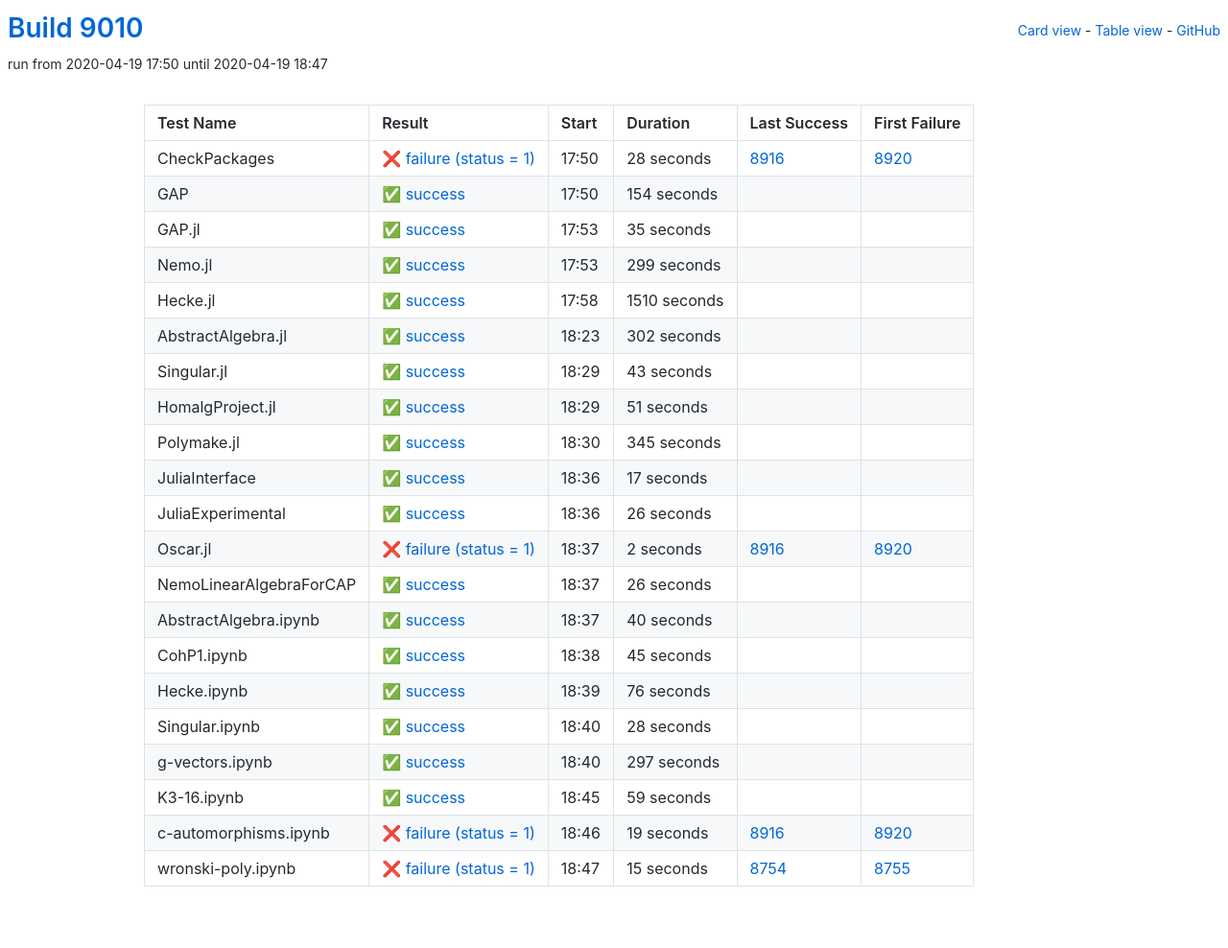
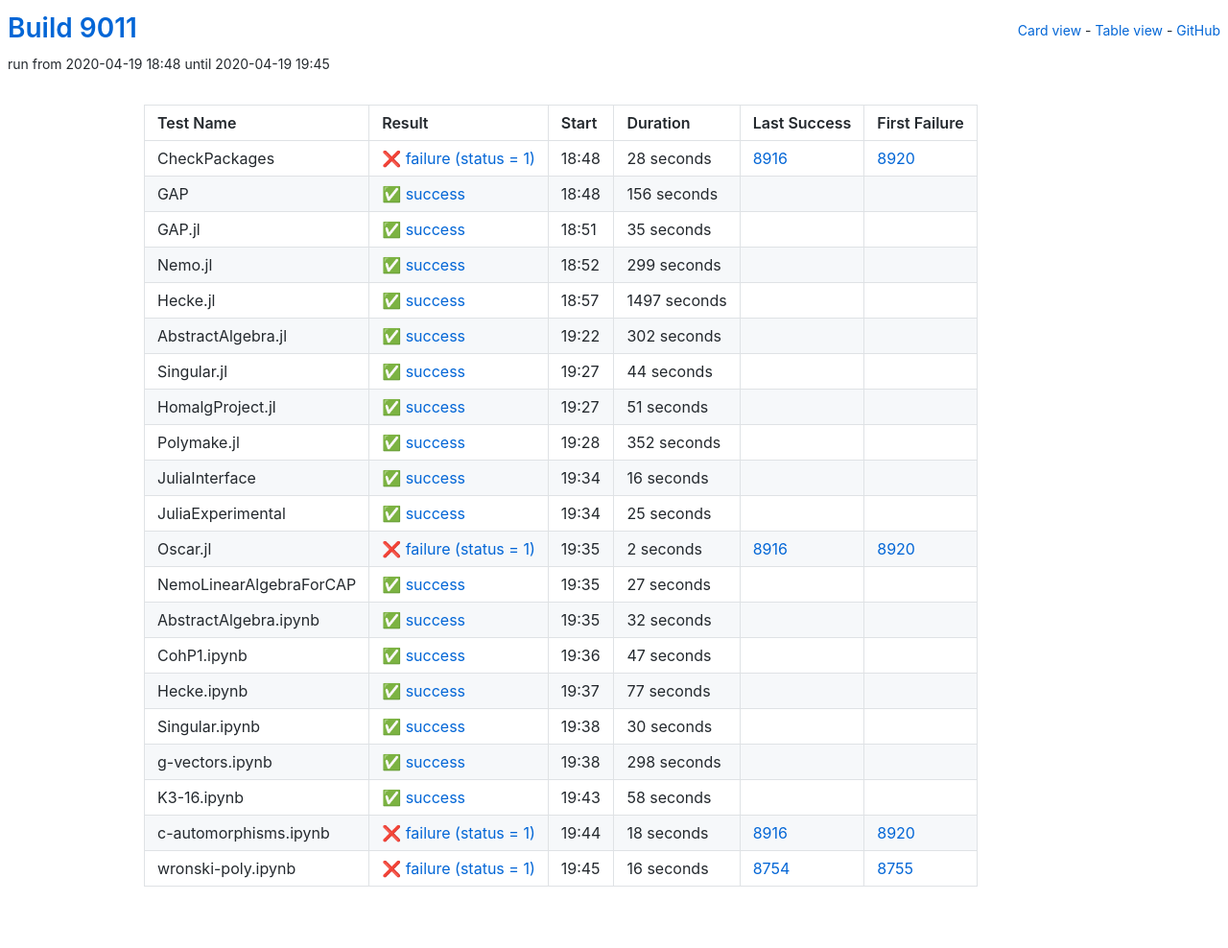
Before and after one commit to oscar-system/oscar-ci-status, a Jekyll site: the page built from table.html, in a window 1280 px wide. Shown: the whole page at 96% size. Built offline with Jekyll 4.4.1, drawn with Linux system fonts in a browser that asks for light colours.

Commit message:
Build 9011

```diff
--- a/_data/ci.yml
+++ b/_data/ci.yml
@@ -1,5 +1,5 @@
-build: 9010
-build_url: https://oscarci.mathematik.uni-kl.de/job/oscar/9010/
+build: 9011
+build_url: https://oscarci.mathematik.uni-kl.de/job/oscar/9011/
 job: oscar
 tests:
 - duration: 28
@@ -8,20 +8,20 @@ tests:
   first_failure_url: https://oscarci.mathematik.uni-kl.de/job/oscar/8920/
   last_success: 8916
   last_success_url: https://oscarci.mathematik.uni-kl.de/job/oscar/8916/
-  log: https://oscarci.mathematik.uni-kl.de/job/oscar/9010/artifact/logs/build-9010/CheckPackages.log
+  log: https://oscarci.mathematik.uni-kl.de/job/oscar/9011/artifact/logs/build-9011/CheckPackages.log
   name: CheckPackages
-  start: 2020-04-19 17:50
+  start: 2020-04-19 18:48
   status: failure
   success: false
-- duration: 154
+- duration: 156
   exitcode: 0
   first_failure: false
   first_failure_url: null
   last_success: false
   last_success_url: null
-  log: https://oscarci.mathematik.uni-kl.de/job/oscar/9010/artifact/logs/build-9010/GAP.log
+  log: https://oscarci.mathematik.uni-kl.de/job/oscar/9011/artifact/logs/build-9011/GAP.log
   name: GAP
-  start: 2020-04-19 17:50
+  start: 2020-04-19 18:48
   status: success
   success: true
 - duration: 35
@@ -30,9 +30,9 @@ tests:
   first_failure_url: null
   last_success: false
   last_success_url: null
-  log: https://oscarci.mathematik.uni-kl.de/job/oscar/9010/artifact/logs/build-9010/GAP.jl.log
+  log: https://oscarci.mathematik.uni-kl.de/job/oscar/9011/artifact/logs/build-9011/GAP.jl.log
   name: GAP.jl
-  start: 2020-04-19 17:53
+  start: 2020-04-19 18:51
   status: success
   success: true
 - duration: 299
@@ -41,20 +41,20 @@ tests:
   first_failure_url: null
   last_success: false
   last_success_url: null
-  log: https://oscarci.mathematik.uni-kl.de/job/oscar/9010/artifact/logs/build-9010/Nemo.jl.log
+  log: https://oscarci.mathematik.uni-kl.de/job/oscar/9011/artifact/logs/build-9011/Nemo.jl.log
   name: Nemo.jl
-  start: 2020-04-19 17:53
+  start: 2020-04-19 18:52
   status: success
   success: true
-- duration: 1510
+- duration: 1497
   exitcode: 0
   first_failure: false
   first_failure_url: null
   last_success: false
   last_success_url: null
-  log: https://oscarci.mathematik.uni-kl.de/job/oscar/9010/artifact/logs/build-9010/Hecke.jl.log
+  log: https://oscarci.mathematik.uni-kl.de/job/oscar/9011/artifact/logs/build-9011/Hecke.jl.log
   name: Hecke.jl
-  start: 2020-04-19 17:58
+  start: 2020-04-19 18:57
   status: success
   success: true
 - duration: 302
@@ -63,20 +63,20 @@ tests:
   first_failure_url: null
   last_success: false
   last_success_url: null
-  log: https://oscarci.mathematik.uni-kl.de/job/oscar/9010/artifact/logs/build-9010/AbstractAlgebra.jl.log
+  log: https://oscarci.mathematik.uni-kl.de/job/oscar/9011/artifact/logs/build-9011/AbstractAlgebra.jl.log
   name: AbstractAlgebra.jl
-  start: 2020-04-19 18:23
+  start: 2020-04-19 19:22
   status: success
   success: true
-- duration: 43
+- duration: 44
   exitcode: 0
   first_failure: false
   first_failure_url: null
   last_success: false
   last_success_url: null
-  log: https://oscarci.mathematik.uni-kl.de/job/oscar/9010/artifact/logs/build-9010/Singular.jl.log
+  log: https://oscarci.mathematik.uni-kl.de/job/oscar/9011/artifact/logs/build-9011/Singular.jl.log
   name: Singular.jl
-  start: 2020-04-19 18:29
+  start: 2020-04-19 19:27
   status: success
   success: true
 - duration: 51
@@ -85,42 +85,42 @@ tests:
   first_failure_url: null
   last_success: false
   last_success_url: null
-  log: https://oscarci.mathematik.uni-kl.de/job/oscar/9010/artifact/logs/build-9010/HomalgProject.jl.log
+  log: https://oscarci.mathematik.uni-kl.de/job/oscar/9011/artifact/logs/build-9011/HomalgProject.jl.log
   name: HomalgProject.jl
-  start: 2020-04-19 18:29
+  start: 2020-04-19 19:27
   status: success
   success: true
-- duration: 345
+- duration: 352
   exitcode: 0
   first_failure: false
   first_failure_url: null
   last_success: false
   last_success_url: null
-  log: https://oscarci.mathematik.uni-kl.de/job/oscar/9010/artifact/logs/build-9010/Polymake.jl.log
+  log: https://oscarci.mathematik.uni-kl.de/job/oscar/9011/artifact/logs/build-9011/Polymake.jl.log
   name: Polymake.jl
-  start: 2020-04-19 18:30
+  start: 2020-04-19 19:28
   status: success
   success: true
-- duration: 17
+- duration: 16
   exitcode: 0
   first_failure: false
   first_failure_url: null
   last_success: false
   last_success_url: null
-  log: https://oscarci.mathematik.uni-kl.de/job/oscar/9010/artifact/logs/build-9010/JuliaInterface.log
+  log: https://oscarci.mathematik.uni-kl.de/job/oscar/9011/artifact/logs/build-9011/JuliaInterface.log
   name: JuliaInterface
-  start: 2020-04-19 18:36
+  start: 2020-04-19 19:34
   status: success
   success: true
-- duration: 26
+- duration: 25
   exitcode: 0
   first_failure: false
   first_failure_url: null
   last_success: false
   last_success_url: null
-  log: https://oscarci.mathematik.uni-kl.de/job/oscar/9010/artifact/logs/build-9010/JuliaExperimental.log
+  log: https://oscarci.mathematik.uni-kl.de/job/oscar/9011/artifact/logs/build-9011/JuliaExperimental.log
   name: JuliaExperimental
-  start: 2020-04-19 18:36
+  start: 2020-04-19 19:34
   status: success
   success: true
 - duration: 2
@@ -129,107 +129,107 @@ tests:
   first_failure_url: https://oscarci.mathematik.uni-kl.de/job/oscar/8920/
   last_success: 8916
   last_success_url: https://oscarci.mathematik.uni-kl.de/job/oscar/8916/
-  log: https://oscarci.mathematik.uni-kl.de/job/oscar/9010/artifact/logs/build-9010/Oscar.jl.log
+  log: https://oscarci.mathematik.uni-kl.de/job/oscar/9011/artifact/logs/build-9011/Oscar.jl.log
   name: Oscar.jl
-  start: 2020-04-19 18:37
+  start: 2020-04-19 19:35
   status: failure
   success: false
-- duration: 26
+- duration: 27
   exitcode: 0
   first_failure: false
   first_failure_url: null
   last_success: false
   last_success_url: null
-  log: https://oscarci.mathematik.uni-kl.de/job/oscar/9010/artifact/logs/build-9010/NemoLinearAlgebraForCAP.log
+  log: https://oscarci.mathematik.uni-kl.de/job/oscar/9011/artifact/logs/build-9011/NemoLinearAlgebraForCAP.log
   name: NemoLinearAlgebraForCAP
-  start: 2020-04-19 18:37
+  start: 2020-04-19 19:35
   status: success
   success: true
-- duration: 40
+- duration: 32
   exitcode: 0
   first_failure: false
   first_failure_url: null
   last_success: false
   last_success_url: null
-  log: https://oscarci.mathematik.uni-kl.de/job/oscar/9010/artifact/logs/build-9010/AbstractAlgebra.ipynb.log
+  log: https://oscarci.mathematik.uni-kl.de/job/oscar/9011/artifact/logs/build-9011/AbstractAlgebra.ipynb.log
   name: AbstractAlgebra.ipynb
-  start: 2020-04-19 18:37
+  start: 2020-04-19 19:35
   status: success
   success: true
-- duration: 45
+- duration: 47
   exitcode: 0
   first_failure: false
   first_failure_url: null
   last_success: false
   last_success_url: null
-  log: https://oscarci.mathematik.uni-kl.de/job/oscar/9010/artifact/logs/build-9010/CohP1.ipynb.log
+  log: https://oscarci.mathematik.uni-kl.de/job/oscar/9011/artifact/logs/build-9011/CohP1.ipynb.log
   name: CohP1.ipynb
-  start: 2020-04-19 18:38
+  start: 2020-04-19 19:36
   status: success
   success: true
-- duration: 76
+- duration: 77
   exitcode: 0
   first_failure: false
   first_failure_url: null
   last_success: false
   last_success_url: null
-  log: https://oscarci.mathematik.uni-kl.de/job/oscar/9010/artifact/logs/build-9010/Hecke.ipynb.log
+  log: https://oscarci.mathematik.uni-kl.de/job/oscar/9011/artifact/logs/build-9011/Hecke.ipynb.log
   name: Hecke.ipynb
-  start: 2020-04-19 18:39
+  start: 2020-04-19 19:37
   status: success
   success: true
-- duration: 28
+- duration: 30
   exitcode: 0
   first_failure: false
   first_failure_url: null
   last_success: false
   last_success_url: null
-  log: https://oscarci.mathematik.uni-kl.de/job/oscar/9010/artifact/logs/build-9010/Singular.ipynb.log
+  log: https://oscarci.mathematik.uni-kl.de/job/oscar/9011/artifact/logs/build-9011/Singular.ipynb.log
   name: Singular.ipynb
-  start: 2020-04-19 18:40
+  start: 2020-04-19 19:38
   status: success
   success: true
-- duration: 297
+- duration: 298
   exitcode: 0
   first_failure: false
   first_failure_url: null
   last_success: false
   last_success_url: null
-  log: https://oscarci.mathematik.uni-kl.de/job/oscar/9010/artifact/logs/build-9010/g-vectors.ipynb.log
+  log: https://oscarci.mathematik.uni-kl.de/job/oscar/9011/artifact/logs/build-9011/g-vectors.ipynb.log
   name: g-vectors.ipynb
-  start: 2020-04-19 18:40
+  start: 2020-04-19 19:38
   status: success
   success: true
-- duration: 59
+- duration: 58
   exitcode: 0
   first_failure: false
   first_failure_url: null
   last_success: false
   last_success_url: null
-  log: https://oscarci.mathematik.uni-kl.de/job/oscar/9010/artifact/logs/build-9010/K3-16.ipynb.log
+  log: https://oscarci.mathematik.uni-kl.de/job/oscar/9011/artifact/logs/build-9011/K3-16.ipynb.log
   name: K3-16.ipynb
-  start: 2020-04-19 18:45
+  start: 2020-04-19 19:43
   status: success
   success: true
-- duration: 19
+- duration: 18
   exitcode: 1
   first_failure: 8920
   first_failure_url: https://oscarci.mathematik.uni-kl.de/job/oscar/8920/
   last_success: 8916
   last_success_url: https://oscarci.mathematik.uni-kl.de/job/oscar/8916/
-  log: https://oscarci.mathematik.uni-kl.de/job/oscar/9010/artifact/logs/build-9010/c-automorphisms.ipynb.log
+  log: https://oscarci.mathematik.uni-kl.de/job/oscar/9011/artifact/logs/build-9011/c-automorphisms.ipynb.log
   name: c-automorphisms.ipynb
-  start: 2020-04-19 18:46
+  start: 2020-04-19 19:44
   status: failure
   success: false
-- duration: 15
+- duration: 16
   exitcode: 1
   first_failure: 8755
   first_failure_url: https://oscarci.mathematik.uni-kl.de/job/oscar/8755/
   last_success: 8754
   last_success_url: https://oscarci.mathematik.uni-kl.de/job/oscar/8754/
-  log: https://oscarci.mathematik.uni-kl.de/job/oscar/9010/artifact/logs/build-9010/wronski-poly.ipynb.log
+  log: https://oscarci.mathematik.uni-kl.de/job/oscar/9011/artifact/logs/build-9011/wronski-poly.ipynb.log
   name: wronski-poly.ipynb
-  start: 2020-04-19 18:47
+  start: 2020-04-19 19:45
   status: failure
   success: false
```
Also changed, not shown: README.md.
